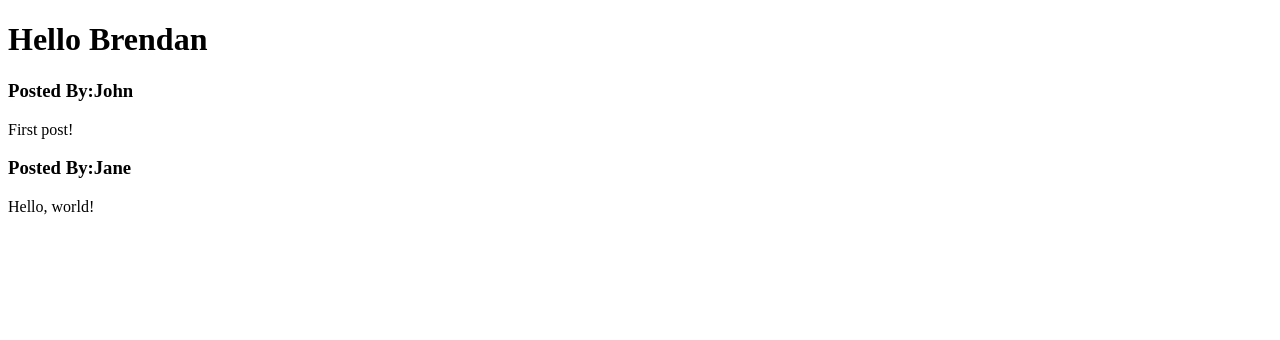
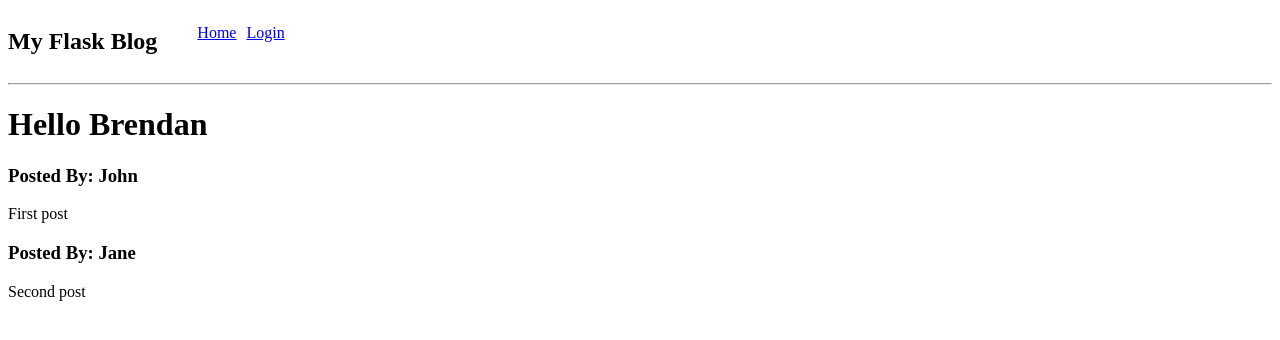
Before and after one commit to brendanquirk/flask-blog, a Flask app: page / in a window 1280 px wide. Shown: the top 340 px of the page. Run offline with Flask 3, Linux system fonts and the light colour scheme.

Commit message:
configured initial login form

```diff
--- a/app/__init__.py
+++ b/app/__init__.py
@@ -1,5 +1,9 @@
 from flask import Flask
+from config import Config
 
 app = Flask(__name__)
+app.config['DEBUG'] = True
+
+app.config.from_object(Config)
 
 from app import routes
--- a/app/routes.py
+++ b/app/routes.py
@@ -1,20 +1,26 @@
+from flask import render_template
 from app import app
-from flask import render_template
+from app.forms import LoginForm
 
 @app.route('/')
 @app.route('/index')
+def index():
+    user = {'username': 'Brendan'}
+    posts = [
+        {
+            'author': {'username': 'John'},
+            'body': 'First post'
+        },
+        {
+            'author': {'username': 'Jane'},
+            'body': 'Second post'
+        }
+    ]
+    return render_template('index.html', title='Home', user=user, posts=posts)
 
-def index():
-  user = {'username': 'Brendan'}
-  posts = [
-    {
-      'author': {'username': 'John'},
-      'body': 'First post!'
-    },
-    {
-      'author': {'username': 'Jane'},
-      'body': 'Hello, world!'
-    }
-  ]
+from flask import render_template, request
 
-  return render_template('index.html', title='Home', user=user, posts=posts)
+@app.route('/login')
+def login():
+    form = LoginForm()
+    return render_template('login.html', title='Sign In', form=form)
--- a/app/templates/index.html
+++ b/app/templates/index.html
@@ -1,12 +1,6 @@
-<!DOCTYPE html>
-<html>
-  <head>
-    <body>
-      <h1>Hello {{user.username}}</h1>
-      {%for post in posts%}
-      <h3>Posted By:{{post.author.username}}</h3>
-      <p>{{post.body}}</p>
-      {%endfor%}
-    </body>
-  </head>
-</html>
+{% extends 'main.html' %} {% block content %}
+<h1>Hello {{user.username}}</h1>
+{% for post in posts %}
+<h3>Posted By: {{ post.author.username }}</h3>
+<p>{{ post.body }}</p>
+{% endfor %} {% endblock %}
--- /dev/null
+++ b/app/templates/main.html
@@ -0,0 +1,29 @@
+<!DOCTYPE html>
+<html>
+  <head>
+    <title>My Flask Blog</title>
+  </head>
+  <body>
+    <nav>
+      <h1>My Flask Blog</h1>
+      <ul>
+        <li><a href="/">Home</a></li>
+        <li><a href="/login">Login</a></li>
+      </ul>
+    </nav>
+    <hr />
+    {% block content %}{% endblock %}
+  </body>
+</html>
+<style>
+  nav,
+  nav ul {
+    display: flex;
+    list-style-type: none;
+    text-align: center;
+  }
+
+  nav ul li {
+    margin-right: 10px;
+  }
+</style>
--- /dev/null
+++ b/config.py
@@ -0,0 +1,4 @@
+import os
+
+class Config:
+    SECRET_KEY = os.environ.get('SECRET_KEY') or 'keepitsecretkeepkeepitsafe'
```
Also changed, not shown: app/forms.py (added, +8 -0 lines), app/templates/login.html (added, +17 -0 lines).
